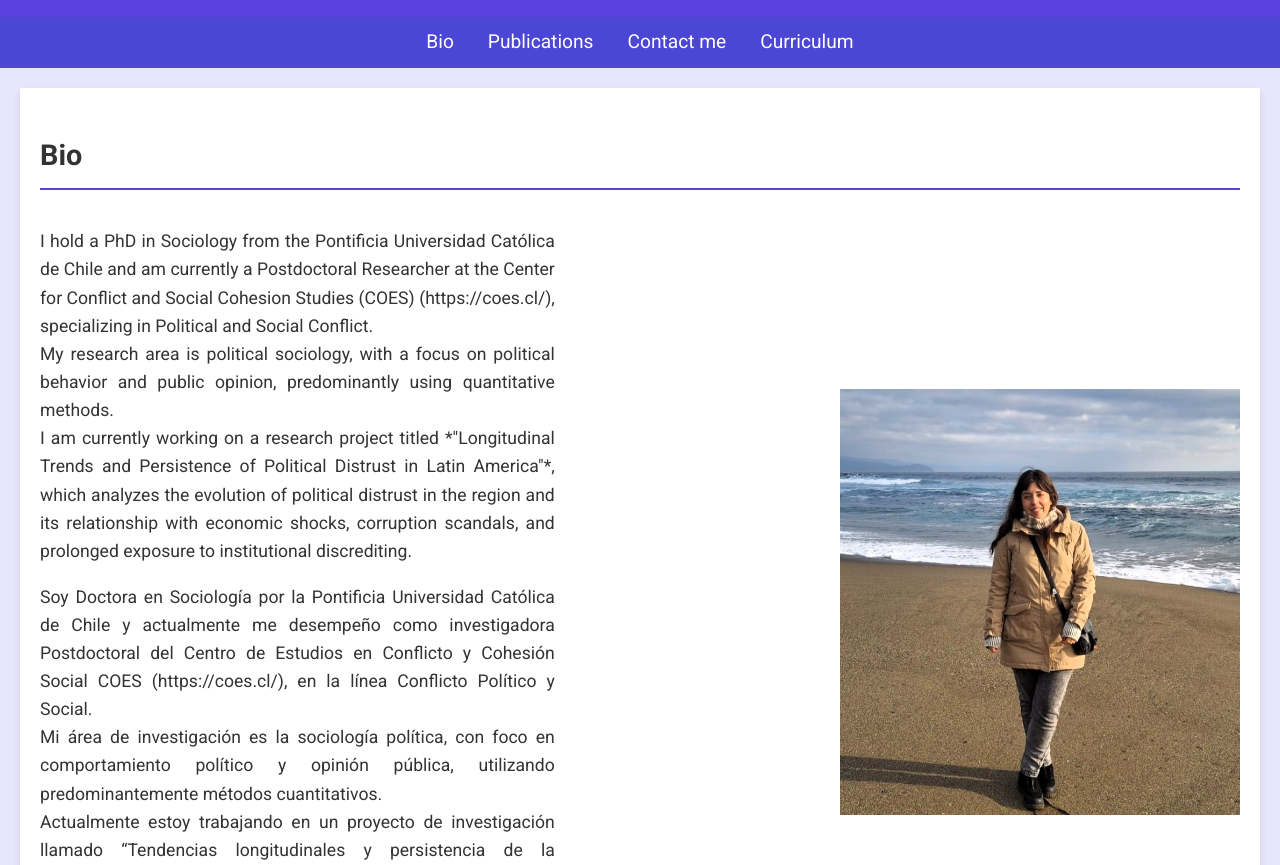
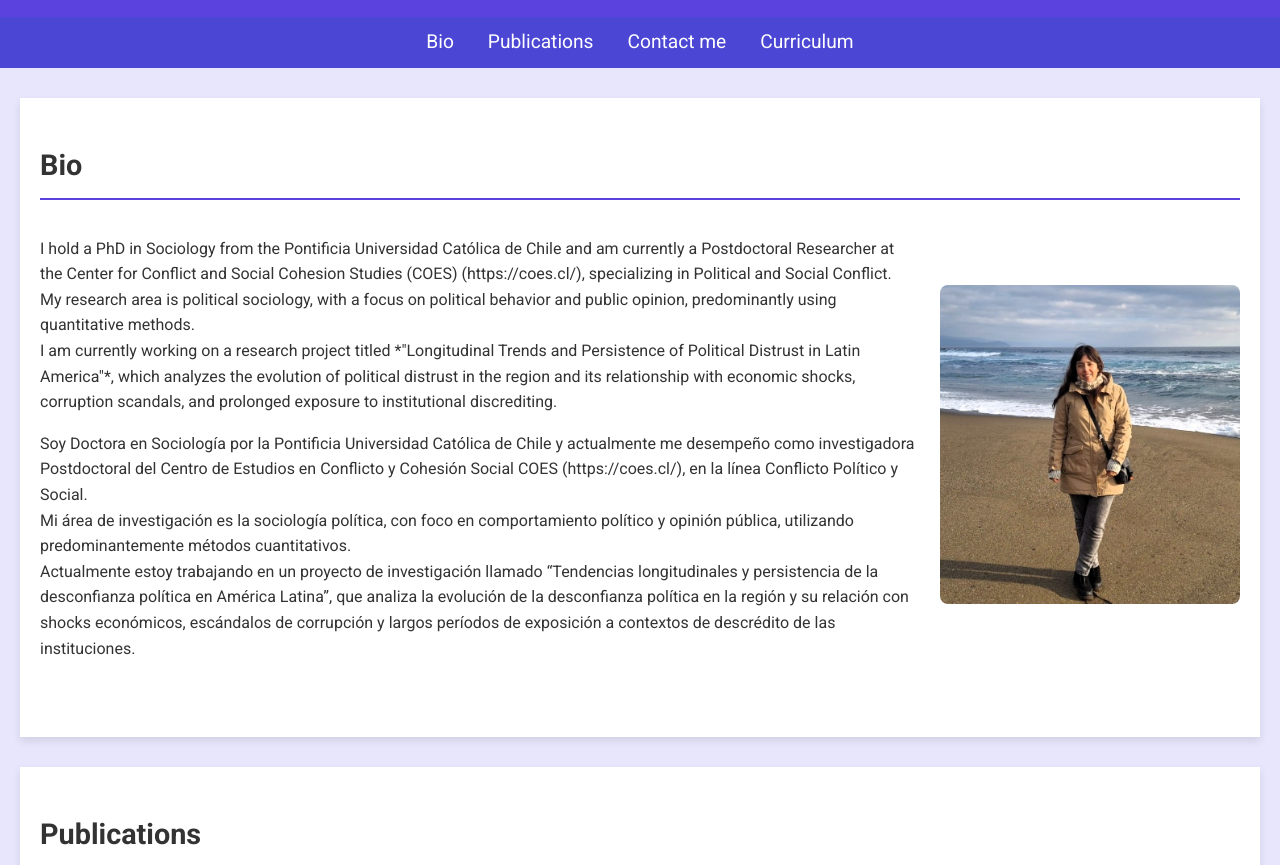
Before and after one commit to CamilaOInos/CamilaOInos.github.io, a plain HTML site: page index.html in a window 1280 px wide. Shown: the part 87-952 px from the top of the page. Drawn offline with Linux system fonts and the light colour scheme.

Commit message:
Update index.html

```diff
--- a/index.html
+++ b/index.html
@@ -49,7 +49,7 @@
 
         .container {
             max-width: 1200px;
-            margin: 20px auto;
+            margin: 30px auto;
             padding: 20px;
             background-color: white;
             box-shadow: 0 4px 8px rgba(0, 0, 0, 0.1);
@@ -66,32 +66,23 @@
             font-size: 1.8em;
         }
 
-        .bio {
+        /* Modificación para la bio */
+        .bio-container {
             display: flex;
+            align-items: center;
             justify-content: space-between;
-            align-items: center;
+            margin-top: 20px;
         }
 
-        .bio img {
-            width: 400px;
-            height: auto;
-            margin-left: 20px;
-        }
-
-        .bio p {
-            font-size: 1.1em;
-            text-align: justify;
-            max-width: 66%; /* Esto asegura que el texto ocupe el 66% del ancho, lo que da una proporción 2:1 */
+        .bio-text {
+            flex: 1;
             margin-right: 20px;
         }
 
-        .publications ul {
-            list-style-type: square;
-        }
-
-        .curriculum ul {
-            list-style-type: disc;
-            padding-left: 20px;
+        .bio-image img {
+            width: 300px;  /* Ajusta el tamaño de la imagen */
+            height: auto;
+            border-radius: 8px;
         }
 
         footer {
@@ -120,13 +111,14 @@
     <div class="container" id="bio">
         <section>
             <h2>Bio</h2>
-            <div class="bio">
-                <div>
+            <div class="bio-container">
+                <div class="bio-text">
                     <!-- English Version -->
                     <p>
                         I hold a PhD in Sociology from the Pontificia Universidad Católica de Chile and am currently a Postdoctoral Researcher at the Center for Conflict and Social Cohesion Studies (COES) (https://coes.cl/), specializing in Political and Social Conflict. <br>
                         My research area is political sociology, with a focus on political behavior and public opinion, predominantly using quantitative methods. <br>
                         I am currently working on a research project titled *"Longitudinal Trends and Persistence of Political Distrust in Latin America"*, which analyzes the evolution of political distrust in the region and its relationship with economic shocks, corruption scandals, and prolonged exposure to institutional discrediting.
+                    </p>
                     <!-- Spanish Version -->
                     <p>
                         Soy Doctora en Sociología por la Pontificia Universidad Católica de Chile y actualmente me desempeño como investigadora Postdoctoral del Centro de Estudios en Conflicto y Cohesión Social COES (https://coes.cl/), en la línea Conflicto Político y Social. <br>
@@ -134,7 +126,9 @@
                         Actualmente estoy trabajando en un proyecto de investigación llamado “Tendencias longitudinales y persistencia de la desconfianza política en América Latina”, que analiza la evolución de la desconfianza política en la región y su relación con shocks económicos, escándalos de corrupción y largos períodos de exposición a contextos de descrédito de las instituciones.
                     </p>
                 </div>
-                <img src="foto web (2).jpeg" alt="Foto de Camila Ortiz Inostroza">
+                <div class="bio-image">
+                    <img src="foto web (2).jpeg" alt="Foto de Camila Ortiz Inostroza">
+                </div>
             </div>
         </section>
     </div>
@@ -168,9 +162,7 @@
             <h2>Contact me</h2>
             <p>For more information, feel free to reach out to me:</p>
             <ul>
-                <li>Email: camila.ortiz@uc.cl</li>
-                <li>Phone: +56 9 1234 5678</li>
-                <li>LinkedIn: <a href="https://www.linkedin.com/in/camila-ortiz-inostroza">https://www.linkedin.com/in/camila-ortiz-inostroza</a></li>
+                <li>Email: cfortiz3@uc.cl</li>
             </ul>
         </section>
     </div>
```
